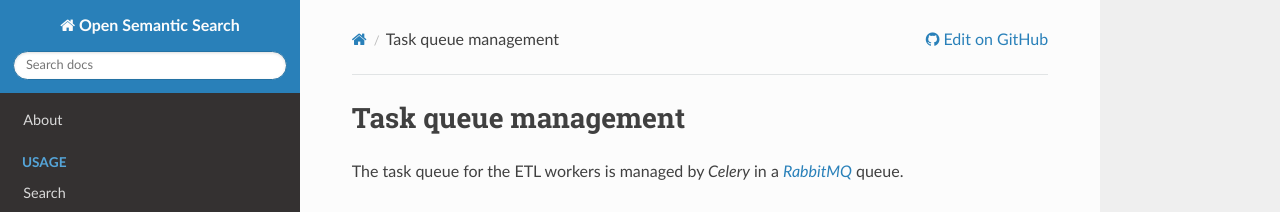
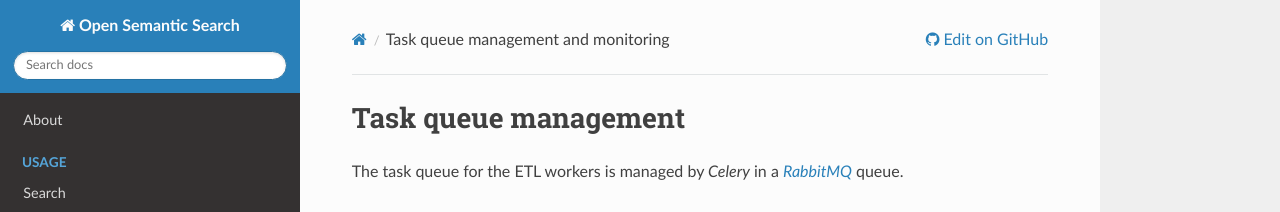
Before and after one commit to opensemanticsearch/open-semantic-search, an MkDocs documentation site: the page built from docs/doc/admin/queue/README.md, in a window 1280 px wide and 900 px high. Shown: the top 212 px of the window. Built offline with MkDocs 1.6.1, drawn with Linux system fonts in a browser that asks for light colours; nearby versions of some CDN libraries.

Commit message:
Documentation: Header metadata

```diff
--- a/docs/doc/admin/queue/README.md
+++ b/docs/doc/admin/queue/README.md
@@ -1,3 +1,9 @@
+---
+title: Task queue management and monitoring
+authors:
+    - Markus Mandalka
+---
+
 # Task queue management
 
 The task queue for the ETL workers is managed by *Celery* in a [*RabbitMQ*](https://packages.debian.org/de/bullseye/rabbitmq-server) queue.
```
